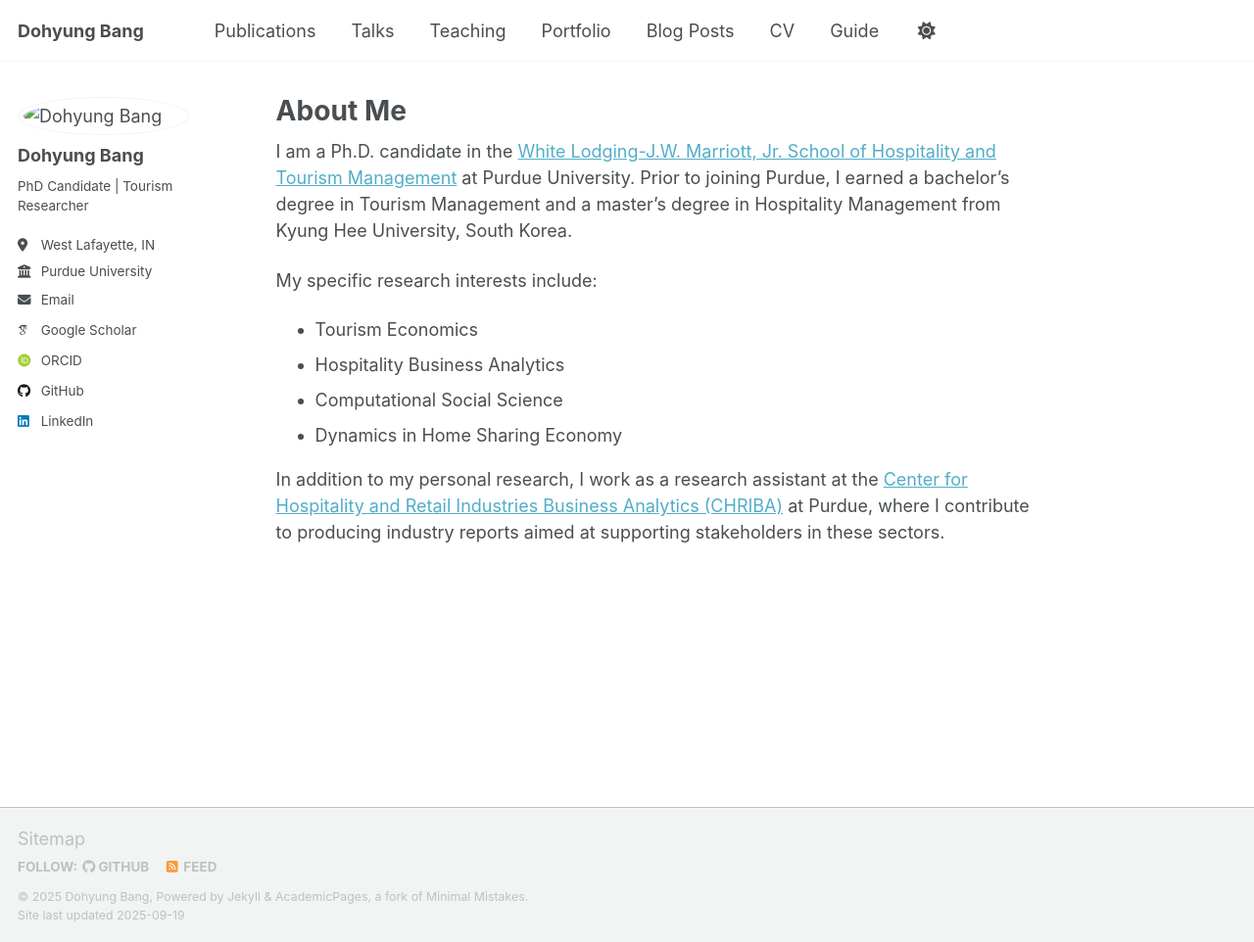
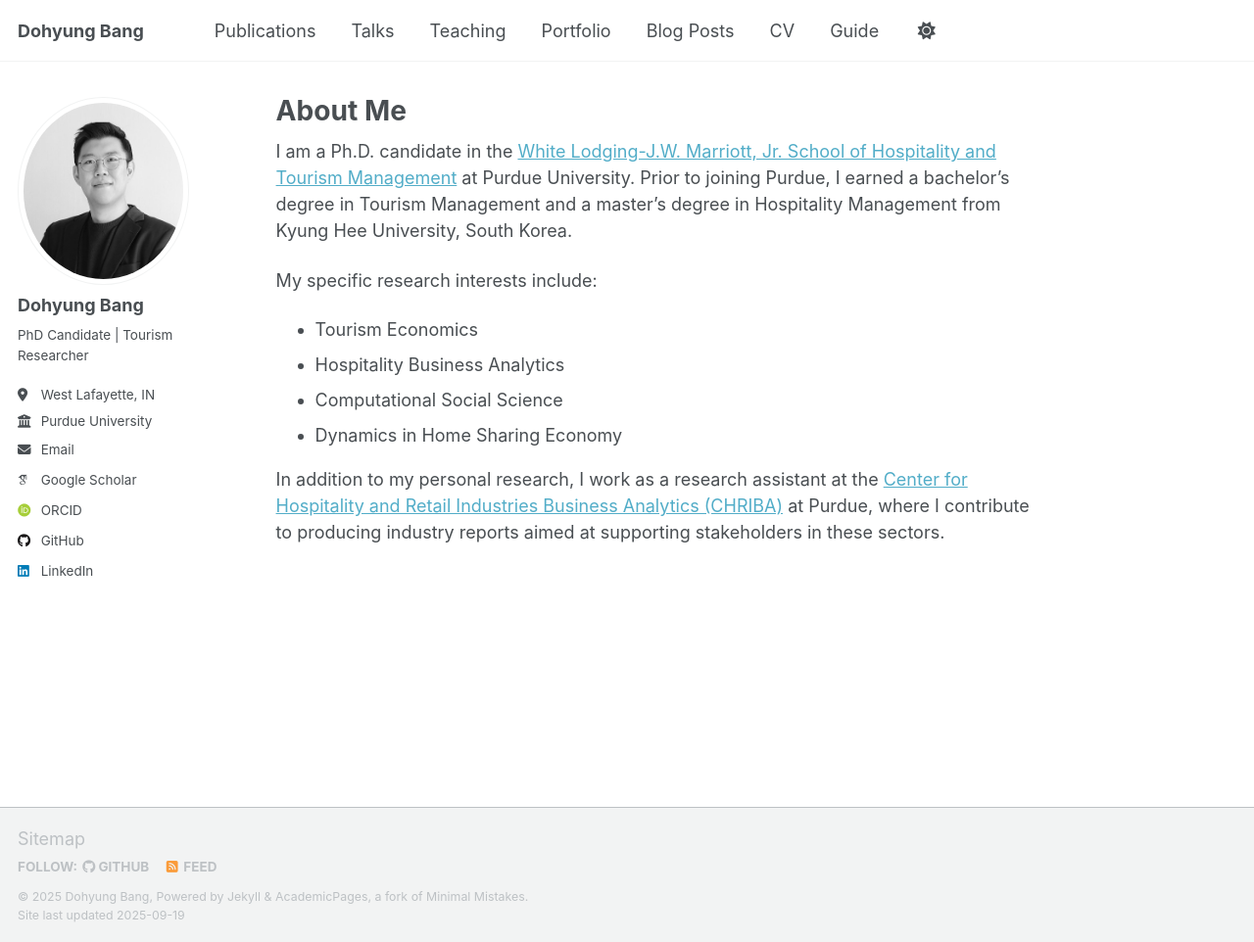
Before and after one commit to dohyungbang/dohyungbang.github.io, a Jekyll site: the page built from _pages/about.md, in a window 1280 px wide and 962 px high. Shown: the whole window at 98% size. Built offline with Jekyll 4.4.1, drawn with Linux system fonts in a browser that asks for light colours; some web fonts are replaced; a script that is not in the unit is left out.

Commit message:
Update _config.yml

```diff
--- a/_config.yml
+++ b/_config.yml
@@ -23,7 +23,7 @@ repository               : "dohyungbang/dohyungbang.github.io"
 #               Additional customization can be done by editing /_includes/author-profile.html
 author:
   # Biographic information
-  avatar           : "assets/img/dh_profile.jpg"
+  avatar           : "Profile2.jpg"
   name             : "Dohyung Bang"
   pronouns         : # example: "she/her"
   bio              : "PhD Candidate | Tourism Researcher"
```
